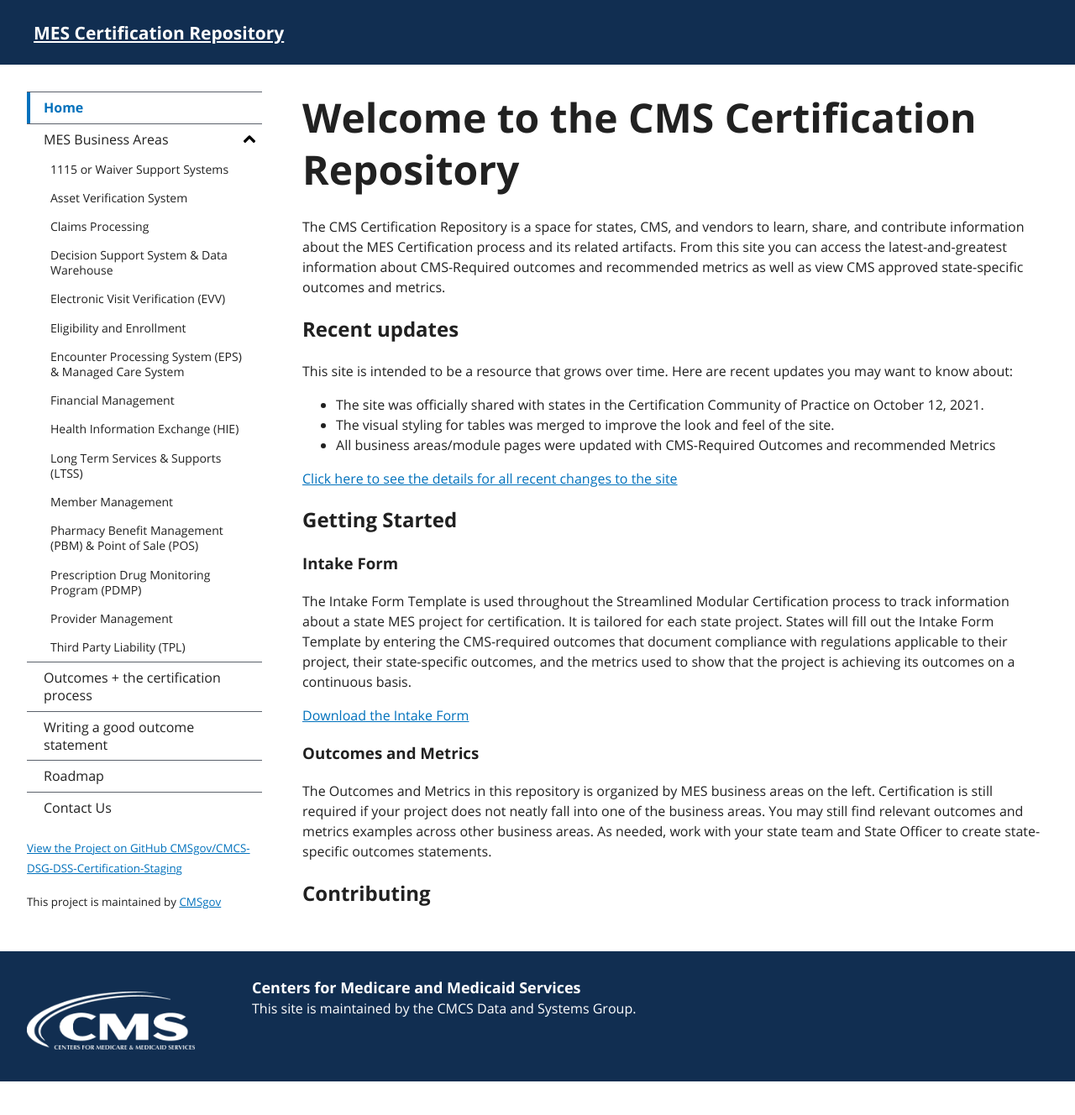
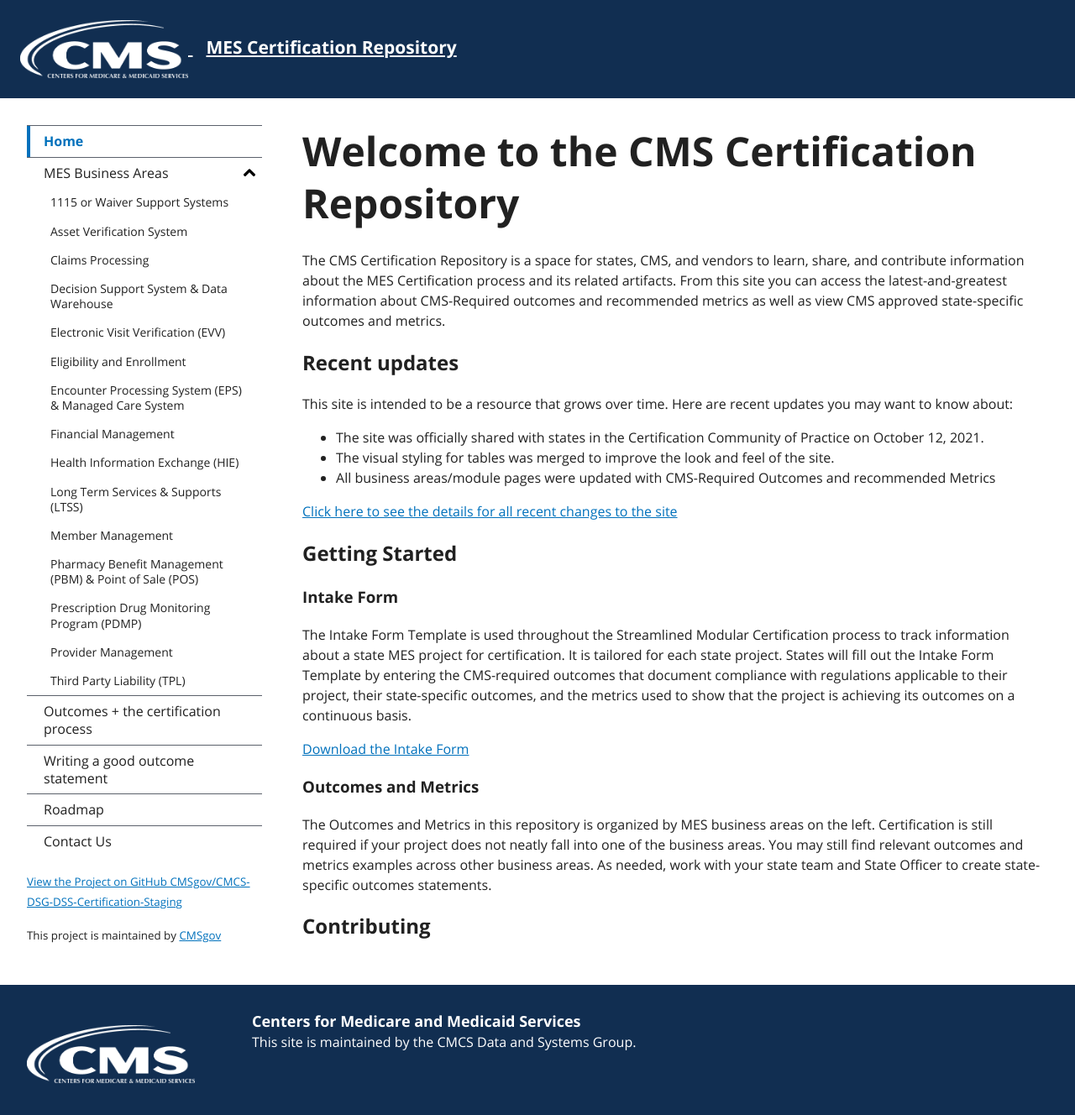
Before and after one commit to CMSgov/CMCS-DSG-DSS-Certification-Staging, a Jekyll site: the page built from readme.md, in a window 1280 px wide. Shown: the whole page at 84% size. Built offline with Jekyll 4.4.1, drawn with Linux system fonts in a browser that asks for light colours; our own code applies the rules of GitHub Pages for plain Markdown files; before the commit the page ends 1288 px from its top, so only the background shows below that.

Commit message:
Update header.html

```diff
--- a/_includes/header.html
+++ b/_includes/header.html
@@ -8,11 +8,11 @@
   "
 >
   <h1 class="ds-h3 ds-u-margin-bottom--0">
-    <a href="/"
-      img src="{{'/assets/images/cms-logo-white.png' | prepend: site.github.repository_name | prepend: '/'}}"
-      width="200px"
-      class="ds-u-valign--middle"
-      alt=""
+    <a href="/">
+      <img src="{{'/assets/images/cms-logo-white.png' | prepend: site.github.repository_name | prepend: '/'}}"
+       width="200px"
+       class="ds-u-valign--middle"
+       alt=""
     />
 
     <span class="ds-u-margin-left--2">MES Certification Repository</span>
```
